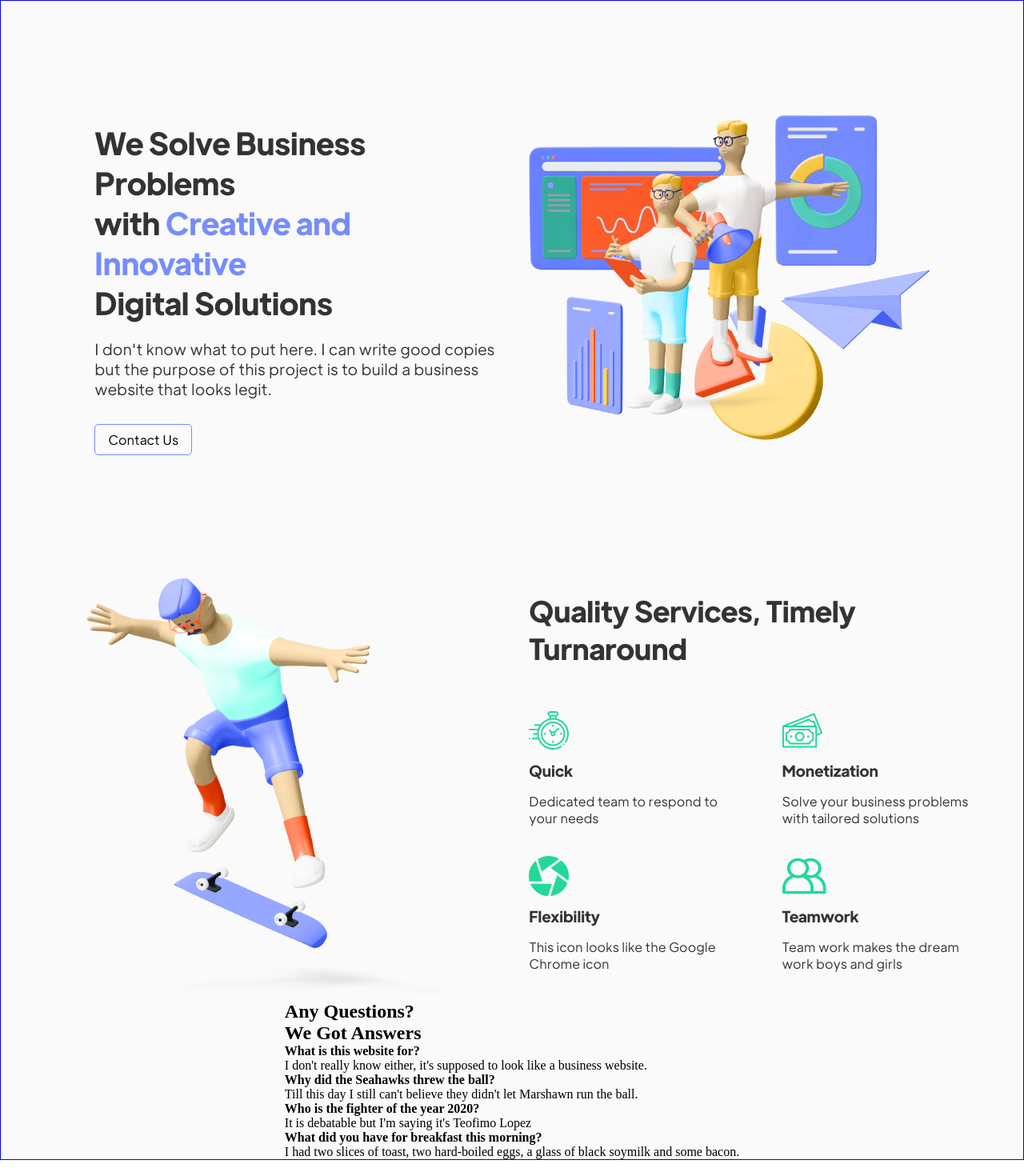
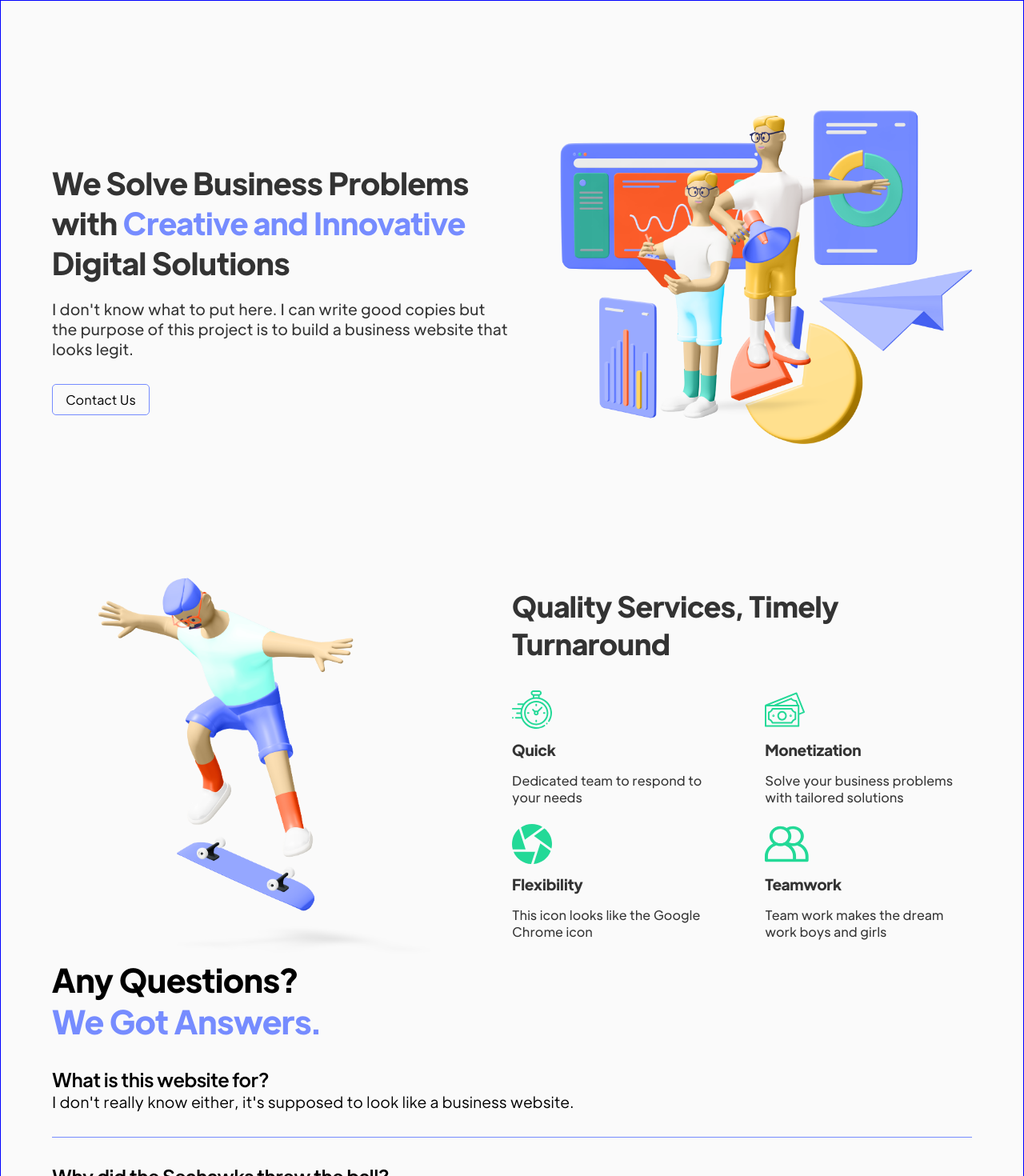
Before and after one commit to lavaboy1738/business-react, a React (Create React App) app: page / in a window 1280 px wide. Shown: the top 1470 px of the page at 80% size. Built offline with nearby package versions, Linux system fonts and the light colour scheme.

Commit message:
accordion styling partially complete, will add functionality later

```diff
--- a/public/index.html
+++ b/public/index.html
@@ -10,34 +10,10 @@
       content="Web site created using create-react-app"
     />
     <link rel="apple-touch-icon" href="%PUBLIC_URL%/logo192.png" />
-    <!--
-      manifest.json provides metadata used when your web app is installed on a
-      user's mobile device or desktop. See https://developers.google.com/web/fundamentals/web-app-manifest/
-    -->
     <link rel="manifest" href="%PUBLIC_URL%/manifest.json" />
-    <!--
-      Notice the use of %PUBLIC_URL% in the tags above.
-      It will be replaced with the URL of the `public` folder during the build.
-      Only files inside the `public` folder can be referenced from the HTML.
-
-      Unlike "/favicon.ico" or "favicon.ico", "%PUBLIC_URL%/favicon.ico" will
-      work correctly both with client-side routing and a non-root public URL.
-      Learn how to configure a non-root public URL by running `npm run build`.
-    -->
-    <title>React App</title>
+    <title>Dotcom</title>
   </head>
   <body>
-    <noscript>You need to enable JavaScript to run this app.</noscript>
     <div id="root"></div>
-    <!--
-      This HTML file is a template.
-      If you open it directly in the browser, you will see an empty page.
-
-      You can add webfonts, meta tags, or analytics to this file.
-      The build step will place the bundled scripts into the <body> tag.
-
-      To begin the development, run `npm start` or `yarn start`.
-      To create a production bundle, use `npm run build` or `yarn build`.
-    -->
   </body>
 </html>
--- a/src/Components/Accordion.tsx
+++ b/src/Components/Accordion.tsx
@@ -1,11 +1,44 @@
 import React from "react";
+import styled from "styled-components";
+
+const AccordionStyles = styled.div`
+width: 90%;
+    .accordion-title{
+        font-family: Jakarta-display;
+        font-weight: 600;
+        font-size: 1.7rem;
+        h2{
+            line-height: 3.2rem;
+        }
+        .blue{
+            color:#768cff;
+        }
+    }
+    .accordion-content{
+        .question{
+            border-bottom: 1px solid #768cff;
+            padding: 2rem 0;
+            h4{
+                font-family: Jakarta-display;
+                font-weight: 400;
+                font-size: 1.5rem;
+            }
+            .answer{
+                font-family: Jakarta-text;
+                font-weight: 200;
+                font-size: 1.2rem;
+            }
+        }
+
+    }
+`
 
 const Accordion = () =>{
     return(
-        <div className="accordion">
+        <AccordionStyles>
             <div className="accordion-title">
                 <h2>Any Questions?</h2>
-                <h2>We Got Answers</h2>
+                <h2 className="blue">We Got Answers.</h2>
             </div>
             <div className="accordion-content">
                 <div className="question">
@@ -41,7 +74,7 @@ const Accordion = () =>{
                     </div>
                 </div>
             </div>
-        </div>
+        </AccordionStyles>
     )
 }
 
--- a/src/Components/Hero.tsx
+++ b/src/Components/Hero.tsx
@@ -4,13 +4,13 @@ import styled from "styled-components";
 
 const HeroStyles = styled.div`
     min-height: 90vh;
+    width: 90%;
     display: flex;
     align-items: center;
-    justify-content: space-evenly;
-    padding: 5rem 5rem;
+    justify-content: space-between;
     color: #333;
     .hero-description{
-        width: 45%;
+        width: 50%;
         .title{
             font-family: Jakarta-display;
             font-weight: bold;
--- a/src/Components/Services.tsx
+++ b/src/Components/Services.tsx
@@ -7,8 +7,9 @@ import Skate from "../assets/images/Skate.png";
 import styled from "styled-components";
 
 const ServicesStyles = styled.div`
+    width: 90%;
     display: flex;
-    justify-content: space-evenly;
+    justify-content: space-between;
     align-items: center;
     color: #333;
     .services-left{
@@ -18,7 +19,7 @@ const ServicesStyles = styled.div`
         }
     }
     .services-right{
-        width: 45%;
+        width: 50%;
         align-self: stretch;
         display: flex;
         flex-direction: column;
@@ -26,7 +27,7 @@ const ServicesStyles = styled.div`
         align-items: center;
         .services-description{
             font-family: Jakarta-display;
-            font-weight: bold;
+            font-weight: 600;
             font-size: 1.5rem;
         }
         .services-cards{
@@ -41,7 +42,7 @@ const ServicesStyles = styled.div`
                     margin-bottom: 1rem;
                     margin-top:  0.5rem;
                     font-family: Jakarta-display;
-                    font-weight: bold;
+                    font-weight: 600;
                     font-size: 1.2rem;
                 }
                 .card-text{
--- a/src/helper.scss
+++ b/src/helper.scss
@@ -1,25 +1,25 @@
 @font-face{
     font-family: Jakarta-text;
     src: url("./assets/fonts/PlusJakartaText-Regular\ copy.otf");
-    font-weight: regular;
+    font-weight: 400;
 }
 
 @font-face{
     font-family: Jakarta-text;
     src: url("./assets//fonts/PlusJakartaText-Light\ copy.otf");
-    font-weight: lighter;
+    font-weight: 200;
 }
 
 @font-face{
     font-family: Jakarta-display;
     src: url("./assets/fonts/PlusJakartaDisplay-Medium\ copy.otf");
-    font-weight: regular;
+    font-weight: 400;
 }
 
 @font-face{
     font-family: Jakarta-display;
     src: url("./assets/fonts/PlusJakartaDisplay-Bold\ copy.otf");
-    font-weight: bold;
+    font-weight: 600;
 }
 
 *{
```
Also changed, not shown: 1 other file (tests, documents, lock files or other folders).
